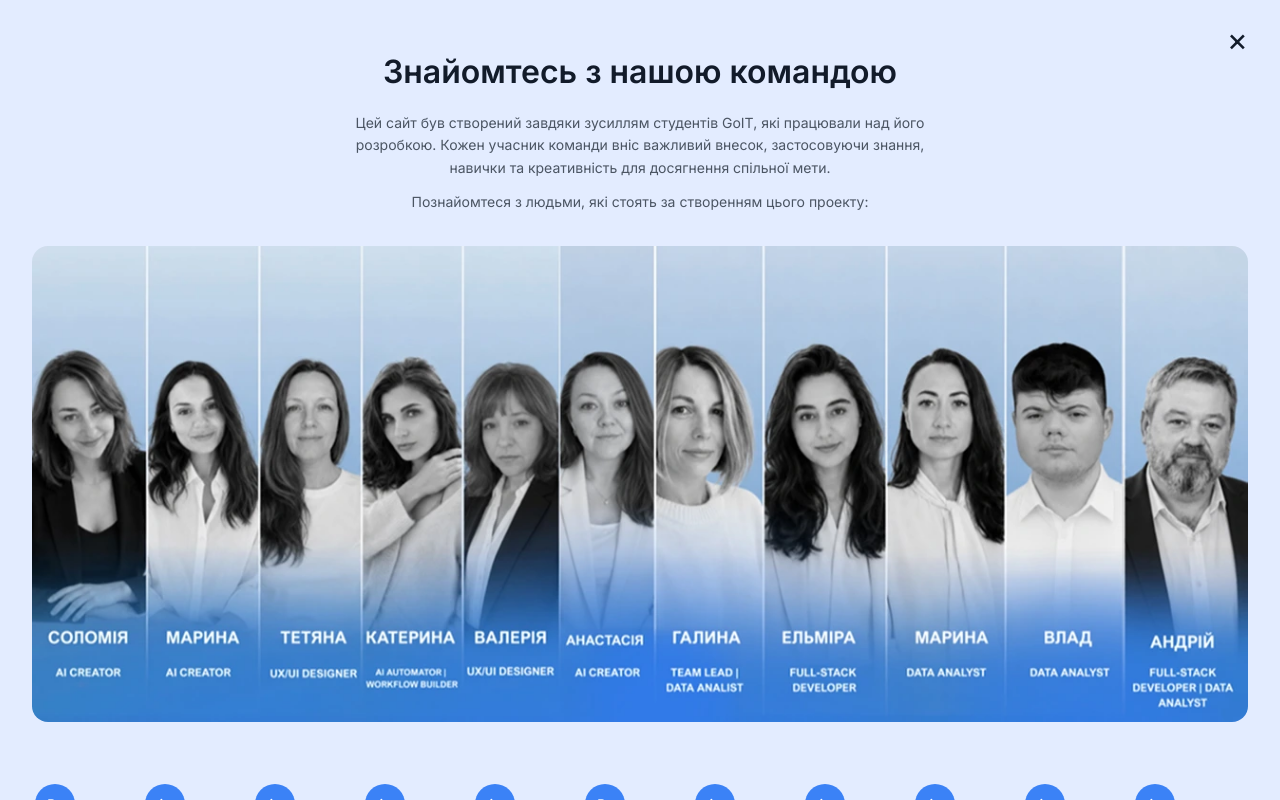
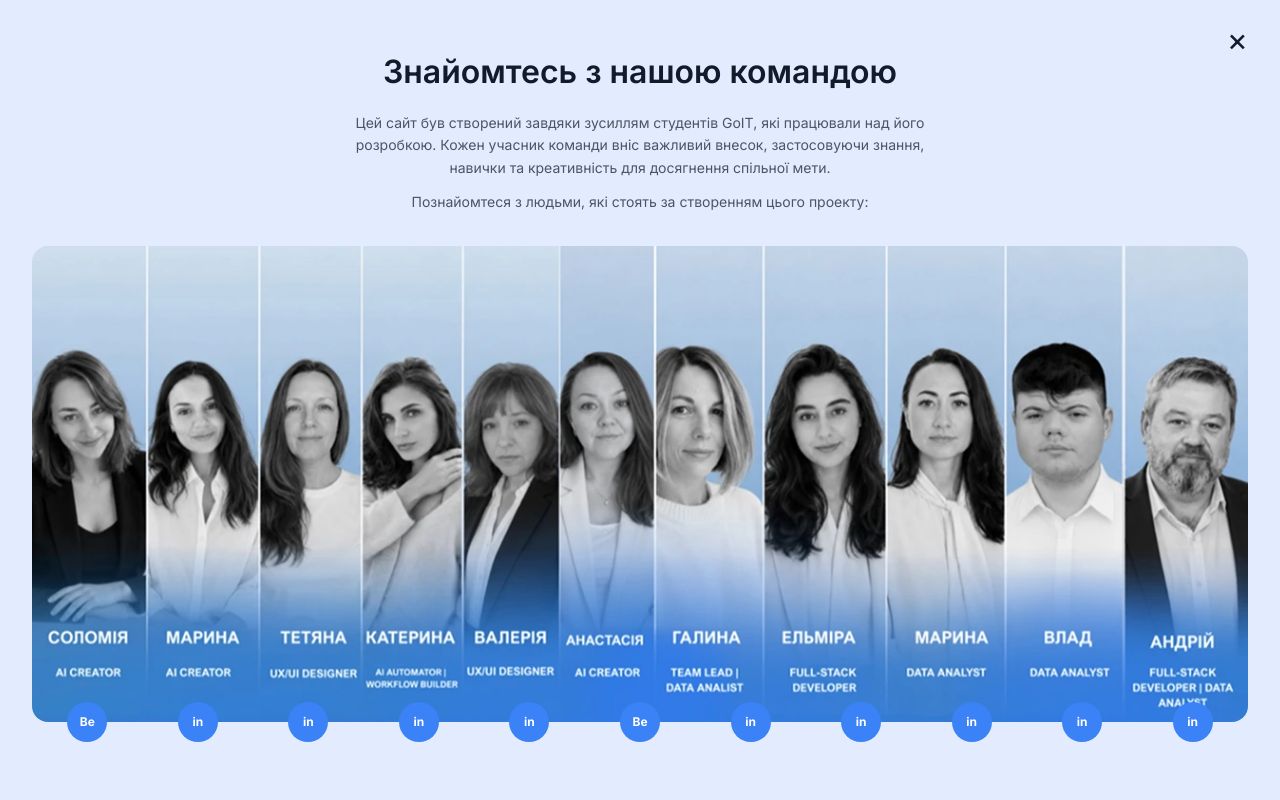
Before and after one commit to Ded-Goit/plan_xai, a Next.js app: page / in a window 1280 px wide. Both pictures are taken after a click on the button "Команда дизайнерів та розробників сайту planxAi". Shown: the part 3551-4351 px from the top of the page. Built offline with nearby package versions, Linux system fonts and the light colour scheme; grey boxes are pictures that could not be loaded; a web font is replaced by a local one.

Commit message:
fix pop-up

```diff
--- a/src/components/shared/team-popup.tsx
+++ b/src/components/shared/team-popup.tsx
@@ -141,42 +141,46 @@ export function TeamPopup({ onClose }: TeamPopupProps) {
         </div>
 
         {/* Team image — natural size, no forced height */}
-        <div style={{
+        <div
+  style={{
     width: '100%',
+    position: 'relative',
     borderRadius: '16px',
-          overflow: 'hidden',
-          lineHeight: 0,         // ← removes gap under img
-        }}>
+    overflow: 'visible',
+    lineHeight: 0,
+  }}
+>
   <img
     src="/images/team-photo.webp"
     alt="Команда planxAi"
     style={{
       width: '100%',
-              height: 'auto',    // ← natural height, no cropping
+      height: 'auto',
       display: 'block',
+      borderRadius: '16px',
     }}
   />
-        </div>
 
-        {/* Round social buttons */}
-        <div style={{
+  {/* Кнопки — половина висить над краєм фото */}
+  <div
+    style={{
       position: 'absolute',
-        bottom: '-24px',
+      bottom: '-20px',
       left: 0,
       right: 0,
       display: 'grid',
-        gridTemplateColumns: `repeat(${team.length}, 110px)`,  // ← matches image columns exactly
-        paddingLeft: '0px',
-        paddingRight: '0px',
-        }}>
+      gridTemplateColumns: `repeat(${team.length}, 1fr)`,
+    }}
+  >
     {team.map((member, i) => (
       <div key={i} style={{ display: 'flex', justifyContent: 'center' }}>
         <SocialButton member={member} />
       </div>
     ))}
   </div>
-    {/* Spacer so buttons aren't clipped by overflow:hidden */}
-    <div style={{ height: '34px' }} />
+</div>
+
+<div style={{ height: '28px' }} />
 
       </div>
     </div>
```
Lines whose indentation alone changed are shown as unchanged.
